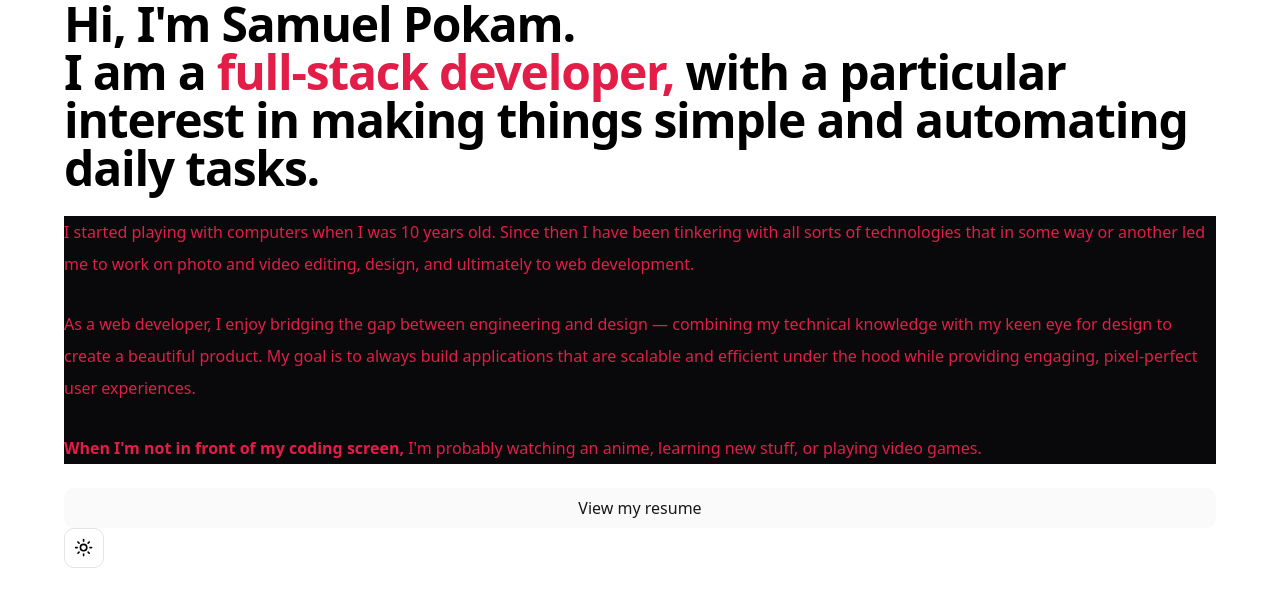
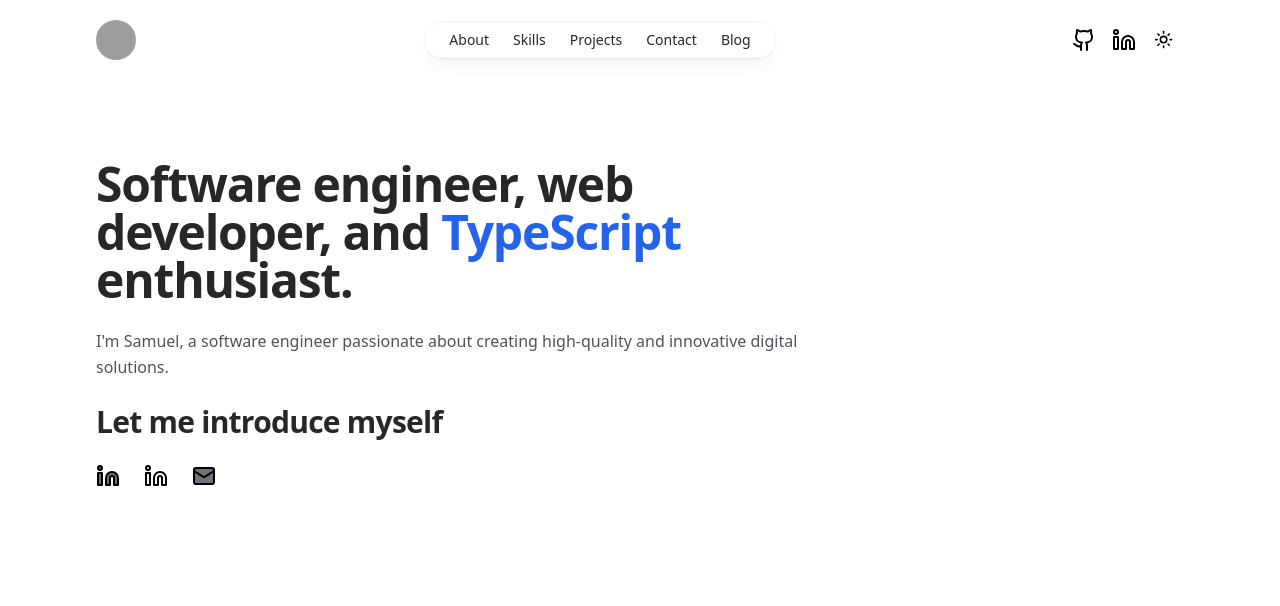
Before and after one commit to RinKhimera/rinkhimera-portfolio, a Next.js app: page / in a window 1280 px wide. Shown: the top 606 px of the page. Built offline with nearby package versions, Linux system fonts and the light colour scheme; grey boxes are pictures that could not be loaded.

Commit message:
layout update

```diff
--- a/app/globals.css
+++ b/app/globals.css
@@ -10,8 +10,8 @@
     --card-foreground: 240 10% 3.9%;
     --popover: 0 0% 100%;
     --popover-foreground: 240 10% 3.9%;
-    --primary: 346.8 77.2% 49.8%;
-    --primary-foreground: 355.7 100% 97.3%;
+    --primary: 240 5.9% 10%;
+    --primary-foreground: 0 0% 98%;
     --secondary: 240 4.8% 95.9%;
     --secondary-foreground: 240 5.9% 10%;
     --muted: 240 4.8% 95.9%;
@@ -22,29 +22,29 @@
     --destructive-foreground: 0 0% 98%;
     --border: 240 5.9% 90%;
     --input: 240 5.9% 90%;
-    --ring: 346.8 77.2% 49.8%;
+    --ring: 240 5.9% 10%;
     --radius: 0.75rem;
   }
 
   .dark {
-    --background: 20 14.3% 4.1%;
-    --foreground: 0 0% 95%;
-    --card: 24 9.8% 10%;
-    --card-foreground: 0 0% 95%;
-    --popover: 0 0% 9%;
-    --popover-foreground: 0 0% 95%;
-    --primary: 346.8 77.2% 49.8%;
-    --primary-foreground: 355.7 100% 97.3%;
+    --background: 240 10% 3.9%;
+    --foreground: 0 0% 98%;
+    --card: 240 10% 3.9%;
+    --card-foreground: 0 0% 98%;
+    --popover: 240 10% 3.9%;
+    --popover-foreground: 0 0% 98%;
+    --primary: 0 0% 98%;
+    --primary-foreground: 240 5.9% 10%;
     --secondary: 240 3.7% 15.9%;
     --secondary-foreground: 0 0% 98%;
-    --muted: 0 0% 15%;
+    --muted: 240 3.7% 15.9%;
     --muted-foreground: 240 5% 64.9%;
-    --accent: 12 6.5% 15.1%;
+    --accent: 240 3.7% 15.9%;
     --accent-foreground: 0 0% 98%;
     --destructive: 0 62.8% 30.6%;
-    --destructive-foreground: 0 85.7% 97.3%;
+    --destructive-foreground: 0 0% 98%;
     --border: 240 3.7% 15.9%;
     --input: 240 3.7% 15.9%;
-    --ring: 346.8 77.2% 49.8%;
+    --ring: 240 4.9% 83.9%;
   }
 }
--- a/app/layout.tsx
+++ b/app/layout.tsx
@@ -1,27 +1,31 @@
-import { ThemeProvider } from "@/components/theme-provider"
-import type { Metadata } from "next"
+import { ThemeProvider } from "@/components/theme-provider";
+import type { Metadata } from "next";
 // import { Inter } from "next/font/google"
-import "./globals.css"
+import SiteHeader from "@/components/SiteHeader";
+import "./globals.css";
 
 // const inter = Inter({ subsets: ["latin"] })
 
 export const metadata: Metadata = {
-  title: "Create Next App",
-  description: "Generated by create next app",
-}
+  title: "Samuel Pokam | Web Dev & TypeScript Enthusiast",
+  description: "Software engineer, web developer, and TypeScript enthusiast.",
+};
 
 export default function RootLayout({
   children,
 }: {
-  children: React.ReactNode
+  children: React.ReactNode;
 }) {
   return (
     <html lang="en">
-      <body>
+      <body className="bg-zinc-50 dark:bg-black">
         <ThemeProvider attribute="class" defaultTheme="system" enableSystem>
-          {children}
+          <main className="mx-auto min-h-screen w-full max-w-2xl bg-white px-4 ring-1 ring-zinc-100 dark:bg-zinc-900 dark:ring-zinc-300/20 sm:px-12 lg:max-w-4xl xl:max-w-7xl xl:px-24">
+            <SiteHeader />
+            {children}
+          </main>
         </ThemeProvider>
       </body>
     </html>
-  )
+  );
 }
--- a/app/page.tsx
+++ b/app/page.tsx
@@ -1,49 +1,56 @@
-import { ModeToggle } from "@/components/theme-toggle"
-import Image from "next/image"
+import { Github, Linkedin, LinkedinIcon, Mail } from "lucide-react";
+import Image from "next/image";
+import Link from "next/link";
 
 export default function Home() {
   return (
-    <div className="max-w-7xl mx-auto px-4 lg:px-16">
-      <div className="lg:order-first lg:row-span-2">
-        <h1 className="text-4xl font-bold tracking-tight  dark:text-zinc-100 sm:text-5xl">
-          Hi, I&apos;m Samuel Pokam.
-          <br /> I am a{" "}
-          <span className="text-primary">full-stack developer,</span> with a
-          particular interest in making things simple and automating daily
-          tasks.
+    <div className="">
+      <div className="mt-10 min-h-full sm:mt-16 lg:mt-20">
+        <div className="max-w-3xl">
+          <h1 className="text-4xl font-bold tracking-tight text-zinc-800 dark:text-zinc-100 sm:text-5xl">
+            Software engineer, web developer, and{" "}
+            <span className="text-blue-600">TypeScript </span>
+            enthusiast.
           </h1>
-        <div className="mt-6 space-y-7 text-base leading-loose text-primary bg-foreground">
-          <p>
-            I started playing with computers when I was 10 years old. Since then
-            I have been tinkering with all sorts of technologies that in some
-            way or another led me to work on photo and video editing, design,
-            and ultimately to web development.
+          <p className="mt-6 text-base leading-relaxed text-zinc-600 dark:text-zinc-400">
+            I&apos;m Samuel, a software engineer passionate about creating
+            high-quality and innovative digital solutions.
           </p>
-          <p>
-            As a web developer, I enjoy bridging the gap between engineering and
-            design — combining my technical knowledge with my keen eye for
-            design to create a beautiful product. My goal is to always build
-            applications that are scalable and efficient under the hood while
-            providing engaging, pixel-perfect user experiences.
-          </p>
-          <p>
-            <b>When I&apos;m not in front of my coding screen, </b>
-            I&apos;m probably watching an anime, learning new stuff, or playing
-            video games.
-          </p>
+          <div className="mt-6">
+            <Link href="/about" legacyBehavior>
+              <a className="flex items-center text-2xl font-bold tracking-tight text-zinc-800 dark:text-zinc-100 sm:text-3xl">
+                Let me introduce myself{" "}
+              </a>
+            </Link>
           </div>
-        <div>
+          <div className="mt-6 flex gap-6">
             <a
-            className="text-md group mt-6 inline-flex w-full items-center justify-center gap-2 rounded-md bg-zinc-50 py-2 px-3 font-medium text-zinc-900 outline-offset-2 transition hover:bg-zinc-100  active:transition-none dark:bg-zinc-800/50 dark:text-zinc-300 dark:hover:bg-zinc-800 dark:hover:text-zinc-50 dark:active:bg-zinc-800/50"
-            href="/docs/resume.pdf"
+              href="https://www.linkedin.com/in/samuel-pokam/"
               target="_blank"
               rel="noopener noreferrer"
+              className="group -m-1 p-1"
             >
-            View my resume
+              <Linkedin className="h-6 w-6 fill-zinc-500 transition group-hover:fill-pink-600 dark:fill-zinc-400 dark:group-hover:fill-pink-600" />
+            </a>
+            <a
+              href="https://github.com/RinKhimera"
+              target="_blank"
+              rel="noopener noreferrer"
+              className="group -m-1 p-1"
+            >
+              <LinkedinIcon />
+            </a>
+            <a
+              href="mailto:dixiades@gmail.com"
+              target="_blank"
+              rel="noopener noreferrer"
+              className="group -m-1 p-1"
+            >
+              <Mail className="h-6 w-6 fill-zinc-500 transition group-hover:fill-pink-600 dark:fill-zinc-400 dark:group-hover:fill-pink-600" />
             </a>
           </div>
         </div>
-      <ModeToggle />
       </div>
-  )
+    </div>
+  );
 }
--- /dev/null
+++ b/components/SiteHeader.tsx
@@ -0,0 +1,46 @@
+import { Avatar, AvatarFallback, AvatarImage } from "@/components/ui/avatar";
+import { buttonVariants } from "@/components/ui/button";
+import { Github, Linkedin } from "lucide-react";
+import Link from "next/link";
+import { ModeToggle } from "./theme-toggle";
+
+const SiteHeader = () => {
+  return (
+    <header className="">
+      <div className="flex items-center justify-between py-5">
+        <Link className="flex items-center space-x-5" href="/">
+          <Avatar>
+            <AvatarImage src="https://github.com/shadcn.png" alt="@shadcn" />
+            <AvatarFallback>SP</AvatarFallback>
+          </Avatar>
+        </Link>
+
+        <nav className="hidden space-x-6 rounded-full bg-white/90 px-6 py-2 text-sm font-medium text-zinc-800 shadow-lg shadow-zinc-800/5 ring-1 ring-zinc-900/5 backdrop-blur dark:bg-zinc-800/90 dark:text-zinc-200 dark:ring-white/10 md:flex">
+          <Link href={""}>About</Link>
+          <Link href={""}>Skills</Link>
+          <Link href={""}>Projects</Link>
+          <Link href={""}>Contact</Link>
+          <Link href={""}>Blog</Link>
+        </nav>
+
+        <div className="flex items-center">
+          <Link
+            className={buttonVariants({ variant: "ghost", size: "icon" })}
+            href={"/"}
+          >
+            <Github />
+          </Link>
+          <Link
+            className={buttonVariants({ variant: "ghost", size: "icon" })}
+            href={"/"}
+          >
+            <Linkedin />
+          </Link>
+          <ModeToggle />
+        </div>
+      </div>
+    </header>
+  );
+};
+
+export default SiteHeader;
--- a/components/theme-toggle.tsx
+++ b/components/theme-toggle.tsx
@@ -1,24 +1,24 @@
-"use client"
+"use client";
 
-import { MoonIcon, SunIcon } from "lucide-react"
-import { useTheme } from "next-themes"
-import * as React from "react"
+import { MoonIcon, SunIcon } from "lucide-react";
+import { useTheme } from "next-themes";
+import * as React from "react";
 
-import { Button } from "@/components/ui/button"
+import { Button } from "@/components/ui/button";
 import {
   DropdownMenu,
   DropdownMenuContent,
   DropdownMenuItem,
   DropdownMenuTrigger,
-} from "@/components/ui/dropdown-menu"
+} from "@/components/ui/dropdown-menu";
 
 export function ModeToggle() {
-  const { setTheme } = useTheme()
+  const { setTheme } = useTheme();
 
   return (
     <DropdownMenu>
       <DropdownMenuTrigger asChild>
-        <Button variant="outline" size="icon">
+        <Button variant="ghost" size="icon">
           <SunIcon className="h-[1.2rem] w-[1.2rem] rotate-0 scale-100 transition-all dark:-rotate-90 dark:scale-0" />
           <MoonIcon className="absolute h-[1.2rem] w-[1.2rem] rotate-90 scale-0 transition-all dark:rotate-0 dark:scale-100" />
           <span className="sr-only">Toggle theme</span>
@@ -36,5 +36,5 @@
         </DropdownMenuItem>
       </DropdownMenuContent>
     </DropdownMenu>
-  )
+  );
 }
--- /dev/null
+++ b/components/ui/avatar.tsx
@@ -0,0 +1,50 @@
+"use client"
+
+import * as React from "react"
+import * as AvatarPrimitive from "@radix-ui/react-avatar"
+
+import { cn } from "@/lib/utils"
+
+const Avatar = React.forwardRef<
+  React.ElementRef<typeof AvatarPrimitive.Root>,
+  React.ComponentPropsWithoutRef<typeof AvatarPrimitive.Root>
+>(({ className, ...props }, ref) => (
+  <AvatarPrimitive.Root
+    ref={ref}
+    className={cn(
+      "relative flex h-10 w-10 shrink-0 overflow-hidden rounded-full",
+      className
+    )}
+    {...props}
+  />
+))
+Avatar.displayName = AvatarPrimitive.Root.displayName
+
+const AvatarImage = React.forwardRef<
+  React.ElementRef<typeof AvatarPrimitive.Image>,
+  React.ComponentPropsWithoutRef<typeof AvatarPrimitive.Image>
+>(({ className, ...props }, ref) => (
+  <AvatarPrimitive.Image
+    ref={ref}
+    className={cn("aspect-square h-full w-full", className)}
+    {...props}
+  />
+))
+AvatarImage.displayName = AvatarPrimitive.Image.displayName
+
+const AvatarFallback = React.forwardRef<
+  React.ElementRef<typeof AvatarPrimitive.Fallback>,
+  React.ComponentPropsWithoutRef<typeof AvatarPrimitive.Fallback>
+>(({ className, ...props }, ref) => (
+  <AvatarPrimitive.Fallback
+    ref={ref}
+    className={cn(
+      "flex h-full w-full items-center justify-center rounded-full bg-muted",
+      className
+    )}
+    {...props}
+  />
+))
+AvatarFallback.displayName = AvatarPrimitive.Fallback.displayName
+
+export { Avatar, AvatarImage, AvatarFallback }
--- a/package.json
+++ b/package.json
@@ -9,6 +9,7 @@
     "lint": "next lint"
   },
   "dependencies": {
+    "@radix-ui/react-avatar": "^1.0.3",
     "@radix-ui/react-dropdown-menu": "^2.0.5",
     "@radix-ui/react-slot": "^1.0.2",
     "@types/node": "20.5.9",
@@ -29,5 +30,9 @@
     "tailwindcss": "3.3.3",
     "tailwindcss-animate": "^1.0.7",
     "typescript": "5.2.2"
+  },
+  "devDependencies": {
+    "prettier": "^3.0.3",
+    "prettier-plugin-tailwindcss": "^0.5.4"
   }
 }
--- /dev/null
+++ b/prettier.config.js
@@ -0,0 +1,3 @@
+module.exports = {
+  plugins: ["prettier-plugin-tailwindcss"],
+}
```
Also changed, not shown: 1 other file (tests, documents, lock files or other folders). Lines whose indentation alone changed are shown as unchanged.
